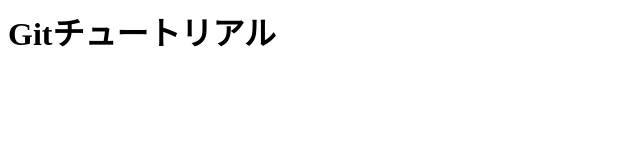
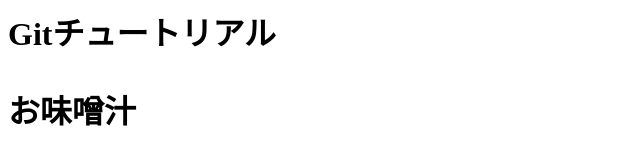
Before and after one commit to nekuramansa/git_tutorial, a plain HTML site: page git_tutorial/index.html in a window 1280 px wide. Shown: the whole page, without its empty margins (0-640 px from the left). Drawn offline with Linux system fonts and the light colour scheme.

Commit message:
味噌汁を追加

```diff
--- a/git_tutorial/index.html
+++ b/git_tutorial/index.html
@@ -1 +1,2 @@
 <h1>Gitチュートリアル<h1>
+<p>お味噌汁<p>
```
